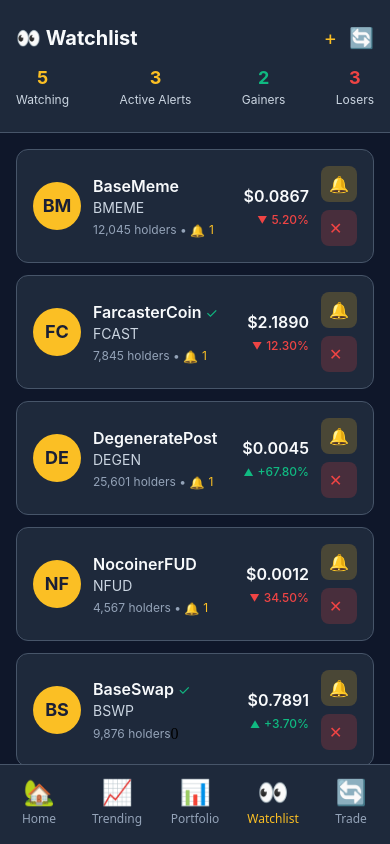
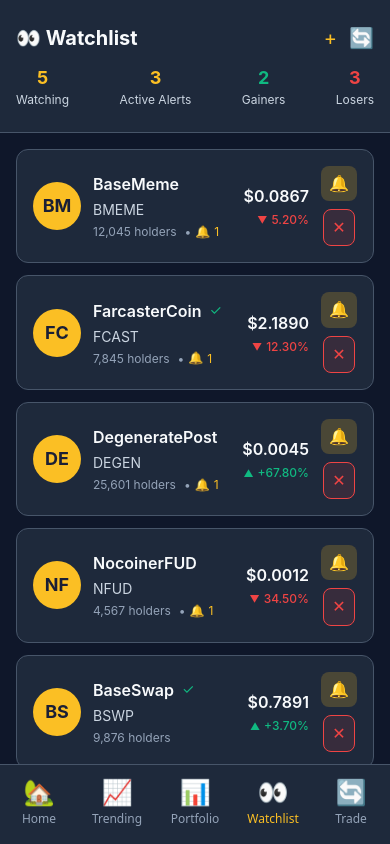
Before and after one commit to Smartdevs17/coinhawk, a React Native app: screen /Watchlist in a window 390 px wide. Built offline with nearby package versions, Linux system fonts and the light colour scheme.

Commit message:
fix: update watchlist screen

```diff
--- a/src/screens/WatchlistScreen.tsx
+++ b/src/screens/WatchlistScreen.tsx
@@ -91,7 +91,6 @@
           style: 'destructive',
           onPress: () => {
             setWatchlistIds(prev => prev.filter(id => id !== coinId));
-            // Also remove any alerts for this coin
             setAlerts(prev => prev.filter(alert => alert.coinPostId !== coinId));
           }
         },
@@ -137,151 +136,128 @@
     setAlerts(prev => prev.filter(alert => alert.id !== alertId));
   };
 
-  // const renderWatchlistItem = ({ item }: { item: WatchlistItem }) => (
-  //   <TouchableOpacity>
-  //     <Card variant="surface" className="mb-3">
-  //       <View className="flex-row items-center">
-  //         {/* Coin Icon and Info */}
-  //         <View className="w-12 h-12 bg-hawk-accent rounded-full items-center justify-center mr-3">
-  //           <Text className="text-hawk-primary font-bold text-lg">
-  //             {item.symbol.slice(0, 2)}
-  //           </Text>
-  //         </View>
+  // Completely rewritten WatchlistItem component with no whitespace issues
+  const WatchlistItemComponent: React.FC<{
+    item: WatchlistItem;
+    onOpenAlert: (coin: CoinPost) => void;
+    onRemoveFromWatchlist: (coinId: string) => void;
+  }> = ({ item, onOpenAlert, onRemoveFromWatchlist }) => {
 
-  //         <View className="flex-1">
-  //           <View className="flex-row items-center">
-  //             <Text className="text-dark-text-primary font-semibold text-base">
-  //               {item.name}
-  //             </Text>
-  //             {item.verified && (
-  //               <Icon name="✓" size={14} color="#10b981" className="ml-1" />
-  //             )}
-  //           </View>
-  //           <Text className="text-dark-text-secondary text-sm">{item.symbol}</Text>
-  //           <View className="flex-row items-center mt-1">
-  //             <Text className="text-dark-text-muted text-xs">
-  //               {item.holders.toLocaleString()} holders
-  //             </Text>
-  //             {item.alertsCount && item.alertsCount > 0 && (
-  //               <>
-  //                 <Text className="text-dark-text-muted text-xs"> • </Text>
-  //                 <Icon
-  //                   name="🔔"
-  //                   size={12}
-  //                   color={item.isAlertsActive ? "#fbbf24" : "#64748b"}
-  //                 />
-  //                 <Text className="text-xs text-hawk-accent ml-1">
-  //                   {item.alertsCount}
-  //                 </Text>
-  //               </>
-  //             )}
-  //           </View>
-  //         </View>
+    const handleAlertPress = () => {
+      onOpenAlert(item);
+    };
 
-  //         {/* Price and Change */}
-  //         <View className="items-end mr-3">
-  //           <Text className="text-dark-text-primary font-semibold text-base">
-  //             {item.price}
-  //           </Text>
-  //           <PriceChangeIndicator
-  //             change={item.change24h}
-  //             size="sm"
-  //             className="mt-1"
-  //           />
-  //         </View>
+    const handleRemovePress = () => {
+      onRemoveFromWatchlist(item.id);
+    };
 
-  //         {/* Action Buttons */}
-  //         <View>
-  //           <TouchableOpacity
-  //             onPress={() => openAlertModal(item)}
-  //             className="bg-hawk-accent bg-opacity-20 rounded-lg p-2 mb-2"
-  //           >
-  //             <Icon name="🔔" size={16} color="#fbbf24" />
-  //           </TouchableOpacity>
-  //           <TouchableOpacity
-  //             onPress={() => removeFromWatchlist(item.id)}
-  //             className="bg-danger-500 bg-opacity-20 rounded-lg p-2"
-  //           >
-  //             <Icon name="✕" size={16} color="#ef4444" />
-  //           </TouchableOpacity>
-  //         </View>
-  //       </View>
-  //     </Card>
-  //   </TouchableOpacity>
-  // );
+    // Render alert indicator if there are alerts
+    const renderAlertIndicator = () => {
+      if (!item.alertsCount || item.alertsCount === 0) {
+        return null;
+      }
 
-  const renderWatchlistItem = ({ item }: { item: WatchlistItem }) => (
-  <TouchableOpacity>
-    <Card variant="surface" className="mb-3">
+      return (
+        <View className="flex-row items-center ml-2">
+          <Text className="text-dark-text-muted text-xs">•</Text>
+          <View className="ml-1">
+            <Icon
+              name="🔔"
+              size={12}
+              color={item.isAlertsActive ? "#fbbf24" : "#64748b"}
+            />
+          </View>
+          <Text className="text-xs text-hawk-accent ml-1">
+            {item.alertsCount}
+          </Text>
+        </View>
+      );
+    };
+
+    // Render verification badge
+    const renderVerificationBadge = () => {
+      if (!item.verified) {
+        return null;
+      }
+
+      return (
+        <View className="ml-2">
+          <Icon name="✓" size={14} color="#10b981" />
+        </View>
+      );
+    };
+
+    return (
+      <TouchableOpacity activeOpacity={0.7} className="mb-3">
+        <View className="bg-dark-surface border border-dark-border rounded-xl p-4">
           <View className="flex-row items-center">
-        {/* Coin Icon and Info */}
             <View className="w-12 h-12 bg-hawk-accent rounded-full items-center justify-center mr-3">
               <Text className="text-hawk-primary font-bold text-lg">
-            {item.symbol.slice(0, 2)}
+                {item.symbol.substring(0, 2)}
               </Text>
             </View>
-
-        <View className="flex-1">
-          <View className="flex-row items-center">
+            <View className="flex-1 mr-3">
+              <View className="flex-row items-center mb-1">
                 <Text className="text-dark-text-primary font-semibold text-base">
                   {item.name}
                 </Text>
-            {item.verified && (
-              <Text style={{ fontSize: 14, color: '#10b981' }} className="ml-1">
-                ✓
+                {renderVerificationBadge()}
+              </View>
+              <Text className="text-dark-text-secondary text-sm mb-1">
+                {item.symbol}
               </Text>
-            )}
-          </View>
-          <Text className="text-dark-text-secondary text-sm">{item.symbol}</Text>
-          <View className="flex-row items-center mt-1">
+              <View className="flex-row items-center">
                 <Text className="text-dark-text-muted text-xs">
                   {item.holders.toLocaleString()} holders
                 </Text>
-            {item.alertsCount && item.alertsCount > 0 && (
-              <>
-                <Text className="text-dark-text-muted text-xs"> • </Text>
-                <Text style={{ fontSize: 12, color: item.isAlertsActive ? '#fbbf24' : '#64748b' }}>
-                  🔔
-                </Text>
-                <Text className="text-xs text-hawk-accent ml-1">
-                  {item.alertsCount}
-                </Text>
-              </>
-            )}
+                {renderAlertIndicator()}
               </View>
             </View>
-
-        {/* Price and Change */}
             <View className="items-end mr-3">
-          <Text className="text-dark-text-primary font-semibold text-base">
+              <Text className="text-dark-text-primary font-semibold text-base mb-1">
                 {item.price}
               </Text>
               <PriceChangeIndicator
                 change={item.change24h}
                 size="sm"
-            className="mt-1"
               />
             </View>
-
-        {/* Action Buttons */}
-        <View>
+            <View className="items-center">
               <TouchableOpacity
-            onPress={() => openAlertModal(item)}
+                onPress={handleAlertPress}
                 className="bg-hawk-accent bg-opacity-20 rounded-lg p-2 mb-2"
+                activeOpacity={0.7}
               >
-            <Text style={{ fontSize: 16, color: '#fbbf24' }}>🔔</Text>
+                <Icon name="🔔" size={16} color="#fbbf24" />
               </TouchableOpacity>
                 <TouchableOpacity
-            onPress={() => removeFromWatchlist(item.id)}
-            className="bg-danger-500 bg-opacity-20 rounded-lg p-2"
+                onPress={handleRemovePress}
+                className="rounded-lg p-2"
+                style={{
+                  backgroundColor: 'rgba(239, 68, 68, 0.12)',
+                  borderWidth: 1,
+                  borderColor: '#ef4444',
+                }}
+                activeOpacity={0.7}
                 >
-            <Text style={{ fontSize: 16, color: '#ef4444' }}>✕</Text>
+                <Icon name="✕" size={16} color="#ef4444" />
                 </TouchableOpacity>
             </View>
           </View>
-    </Card>
+        </View>
       </TouchableOpacity>
     );
+  };
+
+  const renderWatchlistItem = ({ item }: { item: WatchlistItem }) => {
+    return (
+      <WatchlistItemComponent
+        item={item}
+        onOpenAlert={openAlertModal}
+        onRemoveFromWatchlist={removeFromWatchlist}
+      />
+    );
+  };
 
   const renderAvailableCoin = ({ item }: { item: CoinPost }) => (
     <TouchableOpacity onPress={() => addToWatchlist(item.id)}>
@@ -343,8 +319,8 @@
                   : 'bg-dark-border'
               }`}
             >
-              <Text className={`text-xs font-medium ${
-                alert.isActive ? 'text-hawk-accent' : 'text-dark-text-muted'
+                <Text className={`text-xs font-bold ${
+                alert.isActive ? 'text-dark-text-primary' : 'text-dark-text-muted'
                 }`}>
                 {alert.isActive ? 'ON' : 'OFF'}
                 </Text>
```
Lines whose indentation alone changed are shown as unchanged.
